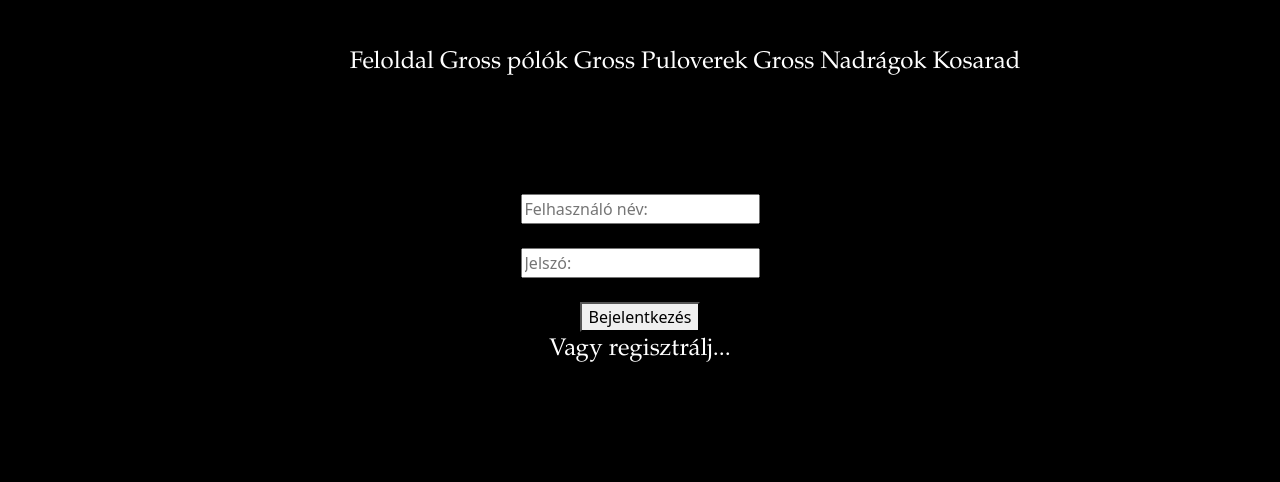
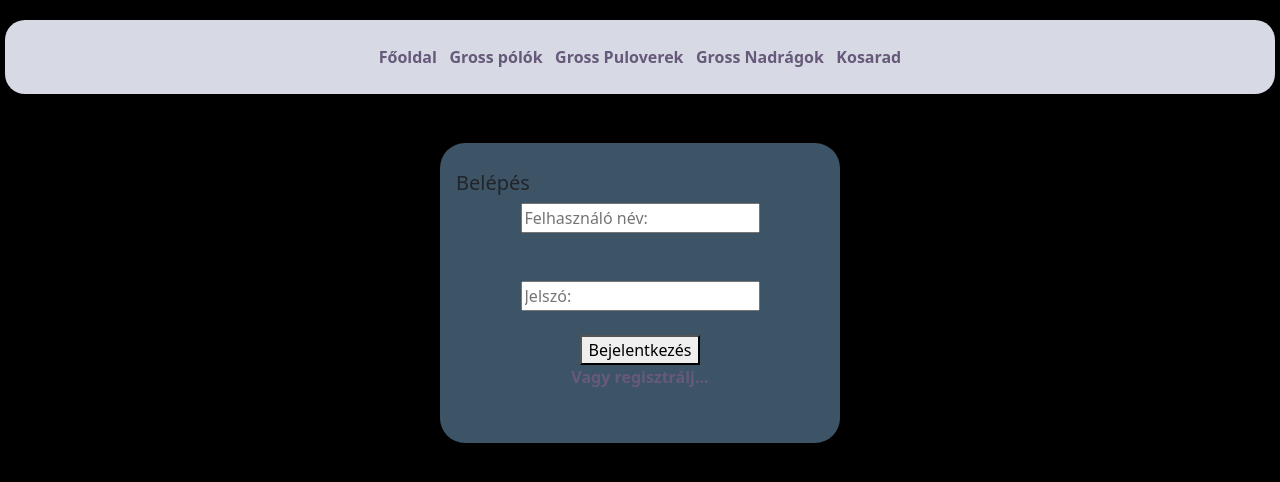
Before and after one commit to krisztiann3/GrossProjekt, a Vue app in the folder vueFront/GrossFront/: page /login in a window 1280 px wide. Shown: the top 482 px of the page. Built offline with nearby package versions, Linux system fonts and the light colour scheme.

Commit message:
Formázások

```diff
--- a/vueFront/GrossFront/src/App.vue
+++ b/vueFront/GrossFront/src/App.vue
@@ -15,24 +15,26 @@ if (!localStorage.getItem('token')) {
     <div class="row">
       <div class="col">
         <RouterLink to="/" class="r-link">
-          Feloldal
+        Főoldal
         </RouterLink>
+        &nbsp;
         <RouterLink to="/termekek/polok" class="r-link">
           Gross pólók
         </RouterLink>
-
+        &nbsp;
         <RouterLink to="/termekek/puloverek" class="r-link">
           Gross Puloverek
         </RouterLink>
-
+        &nbsp;
         <RouterLink to="/termekek/nadragok" class="r-link">
           Gross Nadrágok
         </RouterLink>
-
+        &nbsp;
         <RouterLink to="/kosar" class="r-link">
           Kosarad
         </RouterLink>
       </div>
+
     </div>
   </div>
 
@@ -41,12 +43,15 @@ if (!localStorage.getItem('token')) {
   </div>
 </template>
 
-<style>
-
+<style >
+body{
+  background-color:black;
+}
 .r-link {
-  color: #E9F3DE;
+  color: #67597A;
+  font-weight: bold;
   text-decoration: none;
-  font-size: large;
+  font-size: medium;
 }
 
 .r-link:hover {
@@ -59,26 +64,31 @@ if (!localStorage.getItem('token')) {
   border-style: solid;
   text-align: center;
   height: 65px;
-  padding: 2%;
+
 }
 
-.about {
-  border-top: 0px;
-  border-style: solid;
-  padding: 15px;
-  height: 25%;
-  display: block;
+.row {
+  padding-right: 2%;
 }
 
 #mainNav {
+  color:#AEB4A9 ;
+  background-color: #D7DAE5;
   display: block;
   text-align: center;
   margin-top: 20px;
-  margin-left: 90px;
+  border-radius: 20px;
+  margin-left: 5px;
+  margin-right: 5px;
 }
+
 
 #kijel {
   display: inline-block;
 }
-
 </style>
+<style scoped>
+  body{
+    color: white;
+  }
+</style>
--- a/vueFront/GrossFront/src/views/HomeView.vue
+++ b/vueFront/GrossFront/src/views/HomeView.vue
@@ -17,11 +17,12 @@ const logout = async () => {
 </script>
 
 <template>
+<div>
   <br>
   <form action="" @submit.prevent="logout" id="logout">
     <button type="submit" id="ki">Kijelentkezés</button>
   </form>
-  <div style="width: 100%;">
+  <div style="width: 100%;" id="kep">
     <img id="logo" src="../../kepek/grosskidz_logo.jpg" alt="">
   </div>
   <br>
@@ -59,13 +60,10 @@ const logout = async () => {
       </div>
     </div>
   </div>
+</div>
 </template>
-<style>
-body{
-  background-color: black;
-  color: white;
-}
 
+<style scoped>
 .r-link {
   color: white;
   text-decoration: none;
@@ -97,7 +95,13 @@ body{
   height: 65px;
   padding: 2%;
 }
+body{
+  background-color: black;
+  color: white;
+}
+</style>
 
+<style>
 #about {
   border-top: 0px;
   border-style: solid;
@@ -130,10 +134,12 @@ body{
 }
 
 #logo {
-  height: 300px;
+  height: 302px;
   width: 300px;
   display: block;
-  margin-left: 810px;
+  margin-left: 670px;
+  border-style: solid;
+  border-width: 1px;
 }
 
 #spotify {
--- a/vueFront/GrossFront/src/views/KivalasztottTermekekView.vue
+++ b/vueFront/GrossFront/src/views/KivalasztottTermekekView.vue
@@ -1,4 +1,4 @@
-<script setup>
+<script setup >
 import axios from 'axios'
 import { onMounted, ref, watch } from 'vue';
 import { useRoute, useRouter } from 'vue-router';
--- a/vueFront/GrossFront/src/views/LoginView.vue
+++ b/vueFront/GrossFront/src/views/LoginView.vue
@@ -48,24 +48,42 @@
 
 <template>
 <br>
-<div id="row">
+<div class="row">
+    <div class="col"></div>
+    <div class="col"></div>
     <div class="col">
         <div id="login">
+            <h5>Belépés</h5>
     <form @submit.prevent="login">
-        <input type="text" v-model="felhnev" placeholder="Felhasználó név:"><br><br>
+        <input type="text" v-model="felhnev" placeholder="Felhasználó név:"><br><br><br>
         <input type="password" v-model="jelszo" placeholder="Jelszó:"><br><br>
-        <button type="submit">Bejelentkezés</button><br>
+        <button type="submit">Bejelentkezés</button>
     </form>
-    <RouterLink to="/register" class="r-link">
+    <RouterLink to="/register" class="r-link" id="registLink">
      Vagy regisztrálj...
     </RouterLink>
-</div>
+        </div>
     </div>
+    <div class="col"></div>
+    <div class="col"></div>
 </div>
 </template>
 <style scoped>
+    h5{
+    text-align: left;
+    padding-left: 4%;
+    padding-top:2% ;
+    }
     #login{
-     text-align: center;
-     padding-top: 5%;
+    border-radius: 25px;
+    background-color: #3D5467;
+    text-align: center;
+    padding-top: 5%;
+    width: 400px;
+    height: 300px;
+    }
+    #registLink{
+        padding-top: 2%;
+        padding-bottom: 2%;
     }
 </style>
```
